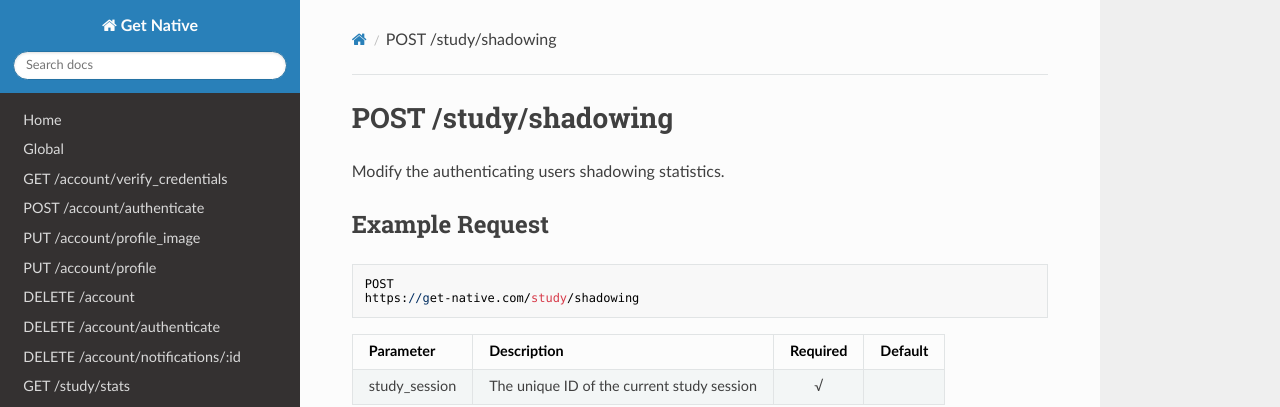
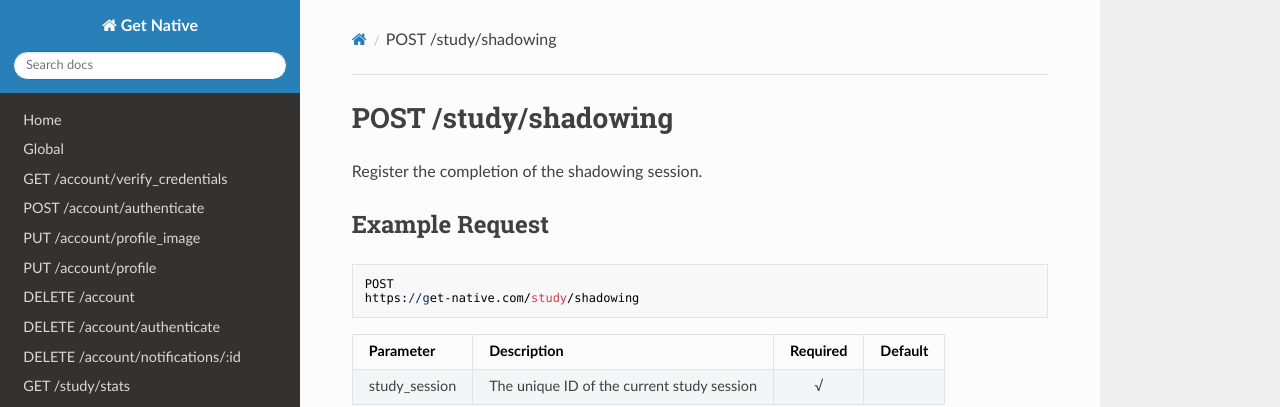
Before and after one commit to hank-ehly/get-native.com, an MkDocs documentation site: the page built from docs/post_study_shadowing.md, in a window 1280 px wide. Shown: the top 407 px of the page. Built offline with MkDocs 1.6.1, drawn with Linux system fonts in a browser that asks for light colours; nearby versions of some CDN libraries; old or Windows-style settings are respelled for this version of MkDocs.

Commit message:
Update descriptions of POST /study/* endpoints

```diff
--- a/docs/post_study_shadowing.md
+++ b/docs/post_study_shadowing.md
@@ -1,6 +1,6 @@
 # POST /study/shadowing
 
-Modify the authenticating users shadowing statistics.
+Register the completion of the shadowing session.
 
 ## Example Request
 
```
Also changed, not shown: docs/post_study.md (+1 -0 lines), docs/post_study_listening.md (+1 -1 lines), docs/post_study_speaking.md (+1 -1 lines), docs/post_study_writing.md (+1 -1 lines).
